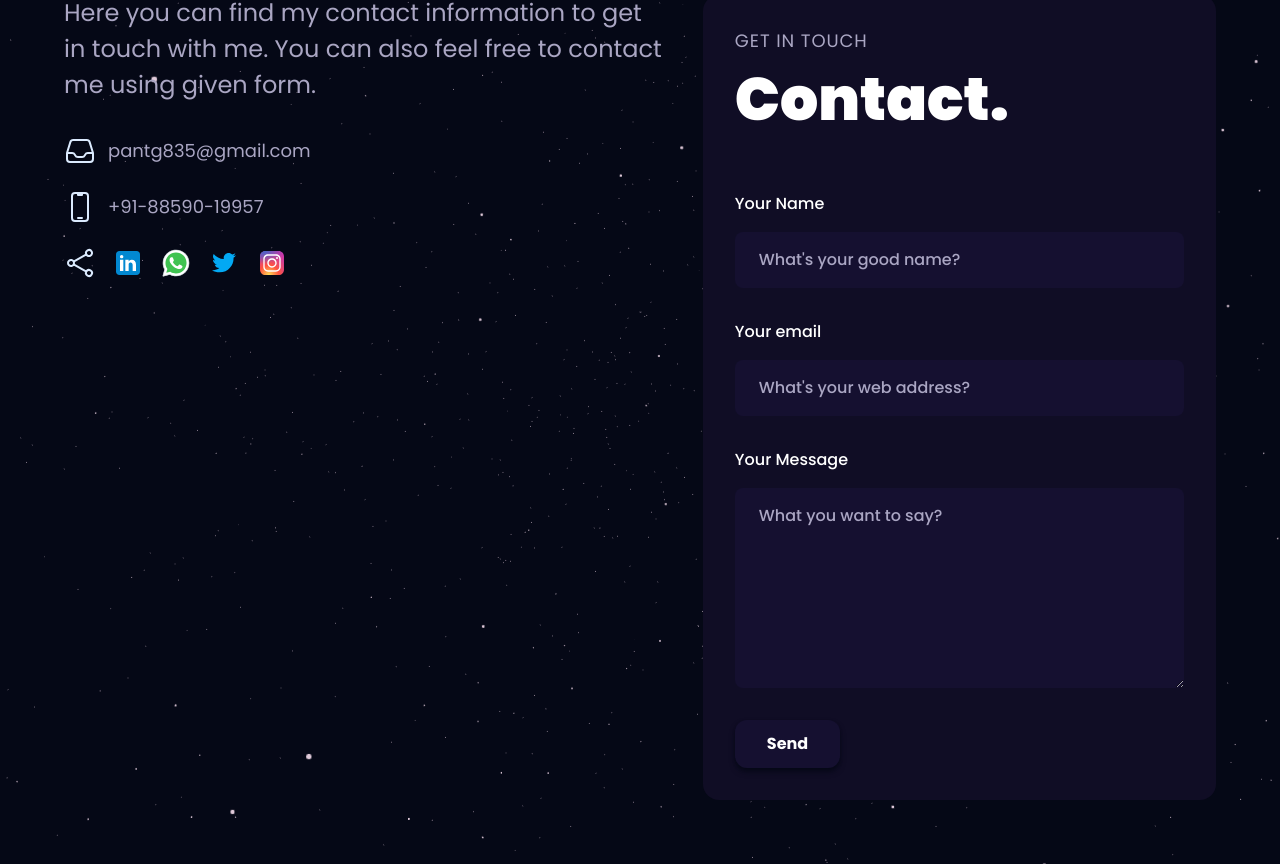
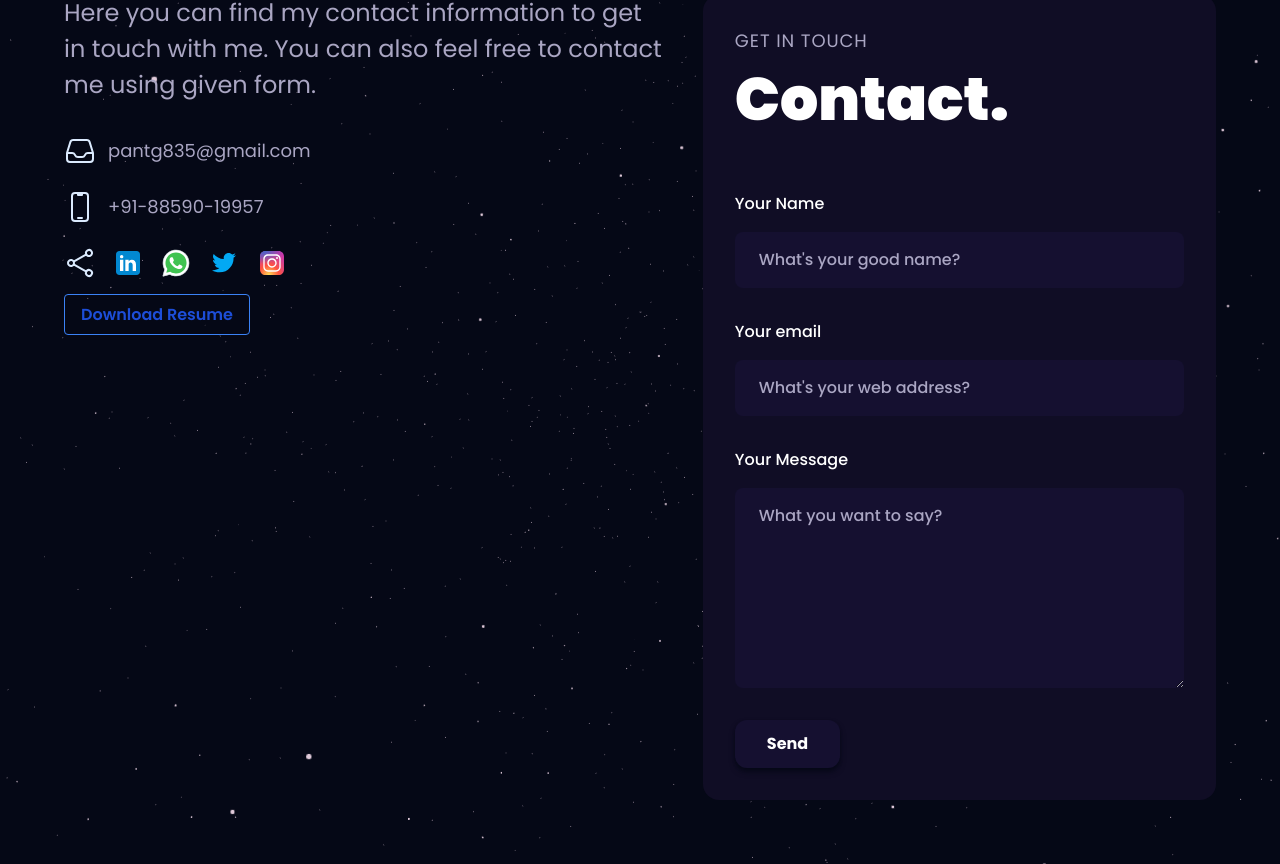
Before and after one commit to Gauravpant14/My-portfolio, a React (Vite) app: page / in a window 1280 px wide. Shown: the part 4855-5719 px from the top of the page. Built offline with nearby package versions, Linux system fonts and the light colour scheme.

Commit message:
add resume button

```diff
--- a/src/components/Contact.jsx
+++ b/src/components/Contact.jsx
@@ -13,6 +13,7 @@ import LinkedIn from "../assets/svg/LinkedIn";
 import Whatsapp from "../assets/svg/whatsapp";
 import Twitter from "../assets/svg/twitter";
 import Instagram from "../assets/svg/Instagram";
+import MyResume from "../assets/resume/Gaurav_Frontend_Developer_1.pdf";
 const Contact = () => {
   const formRef = useRef();
   const [form, setForm] = useState({
@@ -76,7 +77,7 @@ const Contact = () => {
     >
       <motion.div
         variants={slideIn("left", "tween", 0.2, 1)}
-        className="xl:flex-1 xl:h-auto md:h-[300px] h-[300px] "
+        className="xl:flex-1 xl:h-auto md:h-[300px] h-[350px] "
       >
         <div>
           <p className="text-secondary md:text-[24px] text-[20px] ">
@@ -148,7 +149,11 @@ const Contact = () => {
               </li>
             </ul>
           </li>
+           <li>
+            <a className="bg-transparent hover:bg-blue-500 text-blue-700 font-semibold hover:text-white py-2 px-4 border border-blue-500 hover:border-transparent rounded hover:cursor-pointer" href={MyResume} download={"Gaurav_Pant_Front_End_Resume"} target="_blank">Download Resume</a>
+            </li>
         </ul>
+
       </motion.div>
       <motion.div
         variants={slideIn("right", "tween", 0.2, 1)}
```
